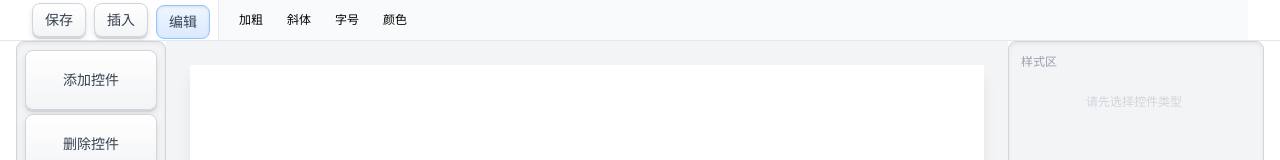
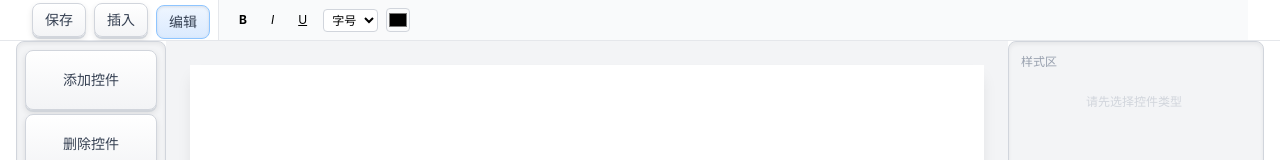
Before and after one commit to ffhw-code/cv-composer, a React (Vite) app: page / in a window 1280 px wide. Shown: the top 160 px of the page. Built offline with nearby package versions, Linux system fonts and the light colour scheme.

Commit message:
实现编辑工具栏：支持加粗、斜体、下划线、字号、颜色

```diff
--- a/src/components/Toolbar/Toolbar.tsx
+++ b/src/components/Toolbar/Toolbar.tsx
@@ -3,7 +3,6 @@ import { useState } from 'react';
 function Toolbar() {
   const [activeTool, setActiveTool] = useState<'edit' | 'insert'>('edit');
 
-  // 键帽风格按钮样式（小尺寸版）
   const keycapStyle =
     'px-3 py-1.5 text-sm font-medium text-gray-700 ' +
     'bg-gradient-to-b from-white to-gray-100 ' +
@@ -14,7 +13,6 @@ function Toolbar() {
     'active:translate-y-[2px] ' +
     'transition-all duration-75';
 
-  // 激活状态下的键帽样式（按下效果）
   const keycapActiveStyle =
     'px-3 py-1.5 text-sm font-medium text-gray-700 ' +
     'bg-gradient-to-b from-blue-50 to-blue-100 ' +
@@ -24,16 +22,27 @@ function Toolbar() {
     'translate-y-[2px] ' +
     'transition-all duration-75';
 
+  // 通用的富文本操作命令，防止焦点丢失
+  const execCmd = (command: string, value?: string) => {
+    document.execCommand(command, false, value);
+  };
+
+  // 处理字号变化
+  const handleFontSize = (e: React.ChangeEvent<HTMLSelectElement>) => {
+    execCmd('fontSize', e.target.value);
+  };
+
+  // 处理颜色变化
+  const handleColor = (e: React.ChangeEvent<HTMLInputElement>) => {
+    execCmd('foreColor', e.target.value);
+  };
+
   return (
     <div className="w-full bg-white flex items-center h-10 px-4 gap-2">
       {/* 左侧按钮组 */}
       <div className="flex items-center gap-2">
-        {/* 保存按钮 */}
-        <button className={keycapStyle}>
-          保存
-        </button>
+        <button className={keycapStyle}>保存</button>
 
-        {/* 插入按钮 */}
         <button
           onClick={() => setActiveTool('insert')}
           className={activeTool === 'insert' ? keycapActiveStyle : keycapStyle}
@@ -41,7 +50,6 @@ function Toolbar() {
           插入
         </button>
 
-        {/* 编辑按钮 */}
         <button
           onClick={() => setActiveTool('edit')}
           className={activeTool === 'edit' ? keycapActiveStyle : keycapStyle}
@@ -50,16 +58,67 @@ function Toolbar() {
         </button>
       </div>
 
-      {/* 右侧操作容器 */}
+      {/* 右侧操作容器（根据激活工具显示不同操作） */}
       <div className="flex-1 h-full flex items-center bg-gray-50 border-l border-gray-200 px-3 gap-2">
         {activeTool === 'edit' && (
           <>
-            <button className="px-2 py-1 text-xs hover:bg-gray-100 rounded">加粗</button>
-            <button className="px-2 py-1 text-xs hover:bg-gray-100 rounded">斜体</button>
-            <button className="px-2 py-1 text-xs hover:bg-gray-100 rounded">字号</button>
-            <button className="px-2 py-1 text-xs hover:bg-gray-100 rounded">颜色</button>
+            {/* 加粗 */}
+            <button
+              onMouseDown={(e) => {
+                e.preventDefault();
+                execCmd('bold');
+              }}
+              className="px-2 py-1 text-xs font-bold hover:bg-gray-200 rounded"
+            >
+              B
+            </button>
+            {/* 斜体 */}
+            <button
+              onMouseDown={(e) => {
+                e.preventDefault();
+                execCmd('italic');
+              }}
+              className="px-2 py-1 text-xs italic hover:bg-gray-200 rounded"
+            >
+              I
+            </button>
+            {/* 下划线 */}
+            <button
+              onMouseDown={(e) => {
+                e.preventDefault();
+                execCmd('underline');
+              }}
+              className="px-2 py-1 text-xs underline hover:bg-gray-200 rounded"
+            >
+              U
+            </button>
+
+            {/* 字号下拉 */}
+            <select
+              onChange={handleFontSize}
+              className="text-xs border border-gray-300 rounded px-1 py-0.5 bg-white"
+              defaultValue=""
+            >
+              <option value="" disabled>字号</option>
+              <option value="1">极小</option>
+              <option value="2">小</option>
+              <option value="3">正常</option>
+              <option value="4">大</option>
+              <option value="5">特大</option>
+              <option value="6">极大</option>
+              <option value="7">巨大</option>
+            </select>
+
+            {/* 颜色选择器 */}
+            <input
+              type="color"
+              onChange={handleColor}
+              className="w-6 h-6 border border-gray-300 rounded cursor-pointer"
+              title="文字颜色"
+            />
           </>
         )}
+
         {activeTool === 'insert' && (
           <>
             <button className="px-2 py-1 text-xs hover:bg-gray-100 rounded">图片</button>
```
